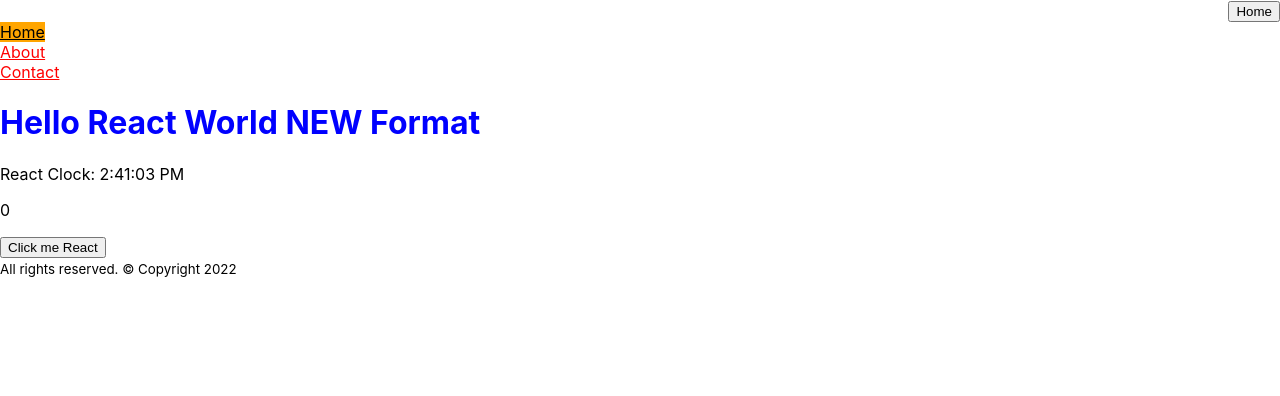
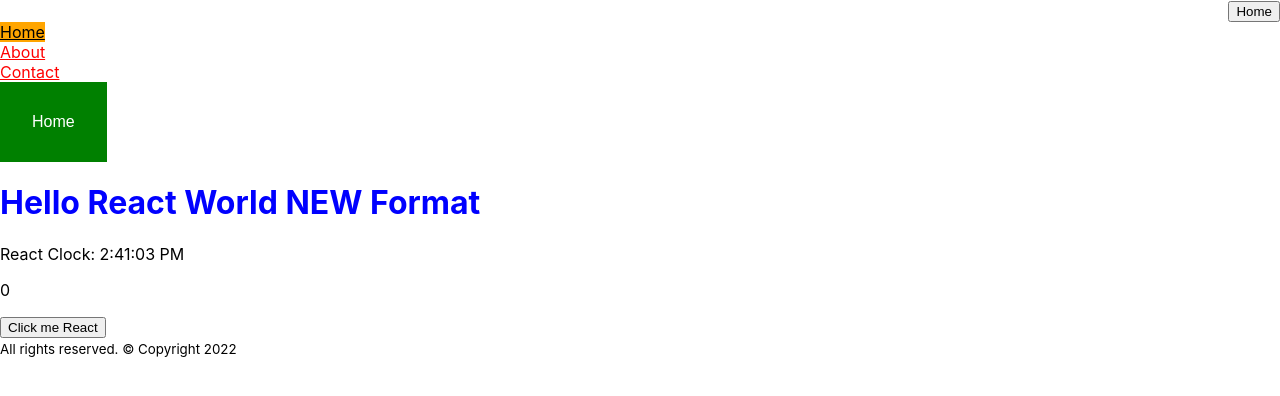
Before and after one commit to PatrickLTI/myReactAppCourse, a React (Create React App) app: page / in a window 1280 px wide. Shown: the top 396 px of the page. Built offline with nearby package versions, Linux system fonts and the light colour scheme.

Commit message:
Link Button

```diff
--- a/src/pages/Header.js
+++ b/src/pages/Header.js
@@ -8,6 +8,17 @@ import "./Header.css";
 
 
 function Header() {
+    const buttonStyle = {
+        backgroundColor: "green",
+        border: "none",
+        color: "white",
+        padding: "15px 32px",
+        textAlign: "center",
+        textDecoration: "none",
+        display: "inline-block",
+        fontSize: "16px",
+    };
+
     return (
         <div>
             <div>
@@ -34,6 +45,11 @@ function Header() {
                     to="/contact" > Contact
                 </NavLink>
                 <br />
+
+
+                <NavLink to="/">
+                    <button style={buttonStyle}><p>Home</p></button>
+                </NavLink>
             </div>
         </div >
 
```
